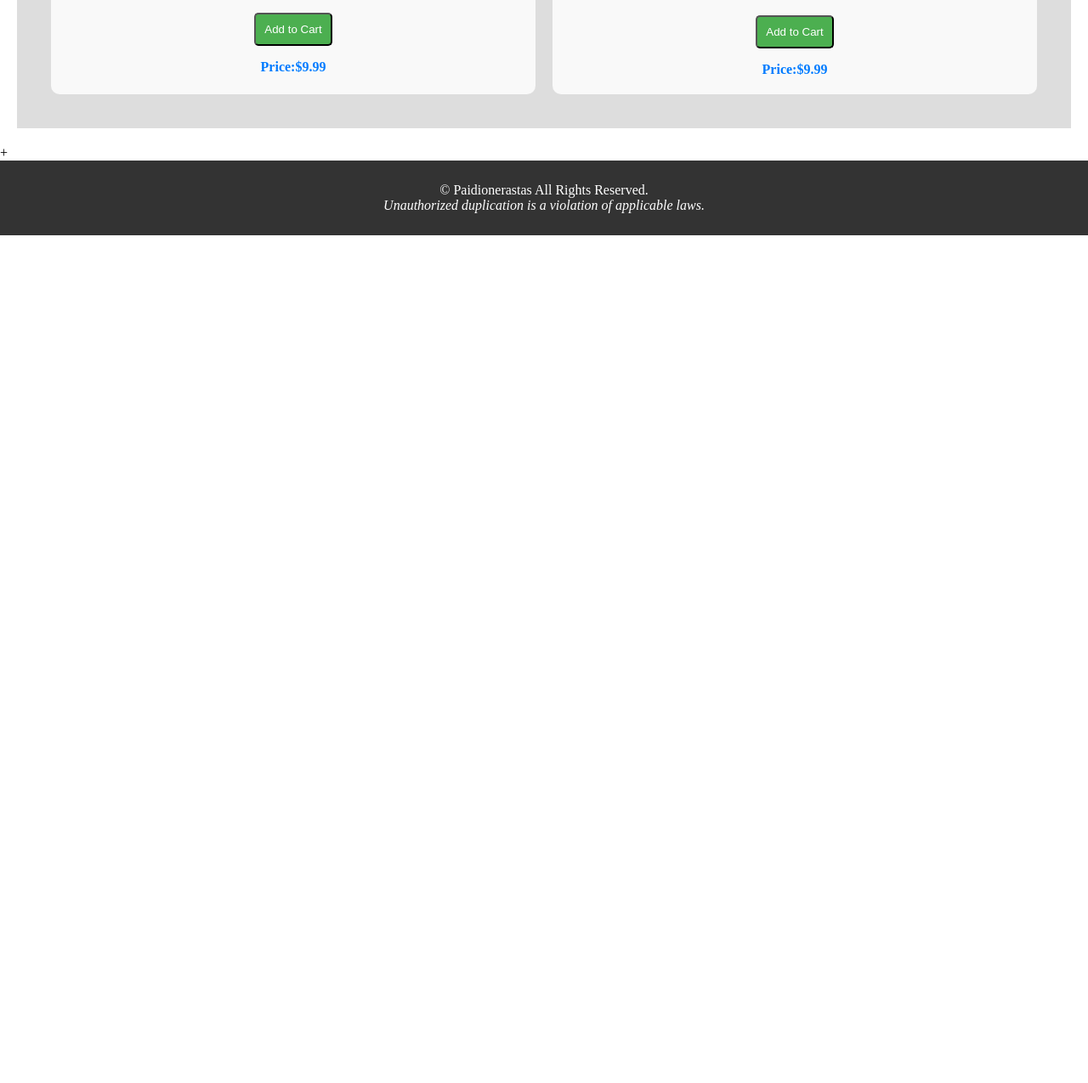
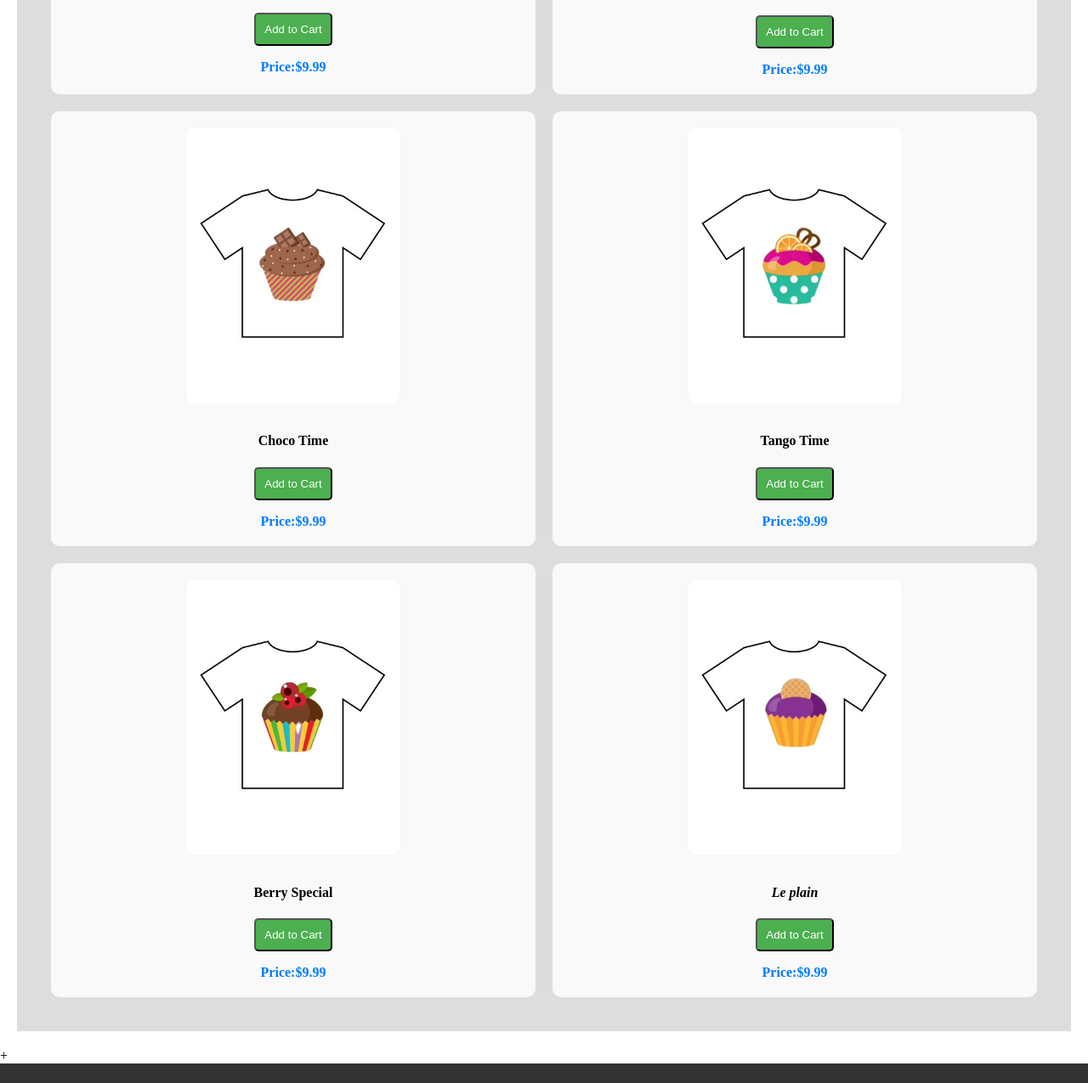
Before and after one commit to JKhan420/ENSF381_A1, a plain HTML site: page products.html in a window 1280 px wide. Shown: the part 1203-2478 px from the top of the page at 85% size. Before the commit the page ends 1480 px from the top, so only its background shows below. Drawn offline with Linux system fonts and the light colour scheme.

Commit message:
Added 4 more Products/Images

```diff
--- a/products.html
+++ b/products.html
@@ -60,6 +60,34 @@
                         <b>Price:$9.99</b>
                     </th>
                 </tr>
+                <tr>
+                    <th class="product-th">
+                        <img src="images/tshirt5.jpg" width="250">
+                        <h4>Choco Time</h4>
+                        <p><button>Add to Cart</button></p>
+                        <b>Price:$9.99</b>
+                    </th>
+                    <th class="product-th">
+                        <img src="images/tshirt6.jpg" width="250">
+                        <h4>Tango Time</h4>
+                        <p><button>Add to Cart</button></p>
+                        <b>Price:$9.99</b>
+                    </th>
+                </tr>
+                <tr>
+                    <th class="product-th">
+                        <img src="images/tshirt7.jpg" width="250">
+                        <h4>Berry Special</h4>
+                        <p><button>Add to Cart</button></p>
+                        <b>Price:$9.99</b>
+                    </th>
+                    <th class="product-th">
+                        <img src="images/tshirt8.jpg" width="250">
+                        <h4><i>Le plain</i></h4>
+                        <p><button>Add to Cart</button></p>
+                        <b>Price:$9.99</b>
+                    </th>
+                </tr>
             </table>
         </section>+
     </main>
```
Also changed, not shown: images/tshirt5.JPG (added), images/tshirt6.JPG (added), images/tshirt7.JPG (added), images/tshirt8.JPG (added).
